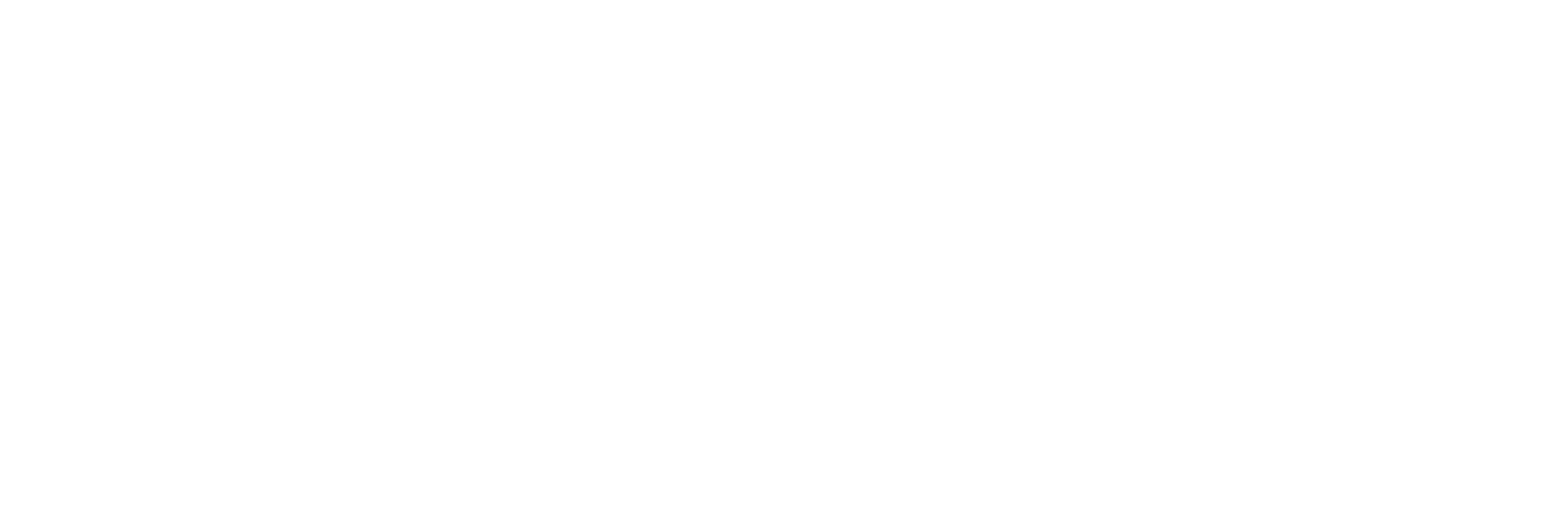
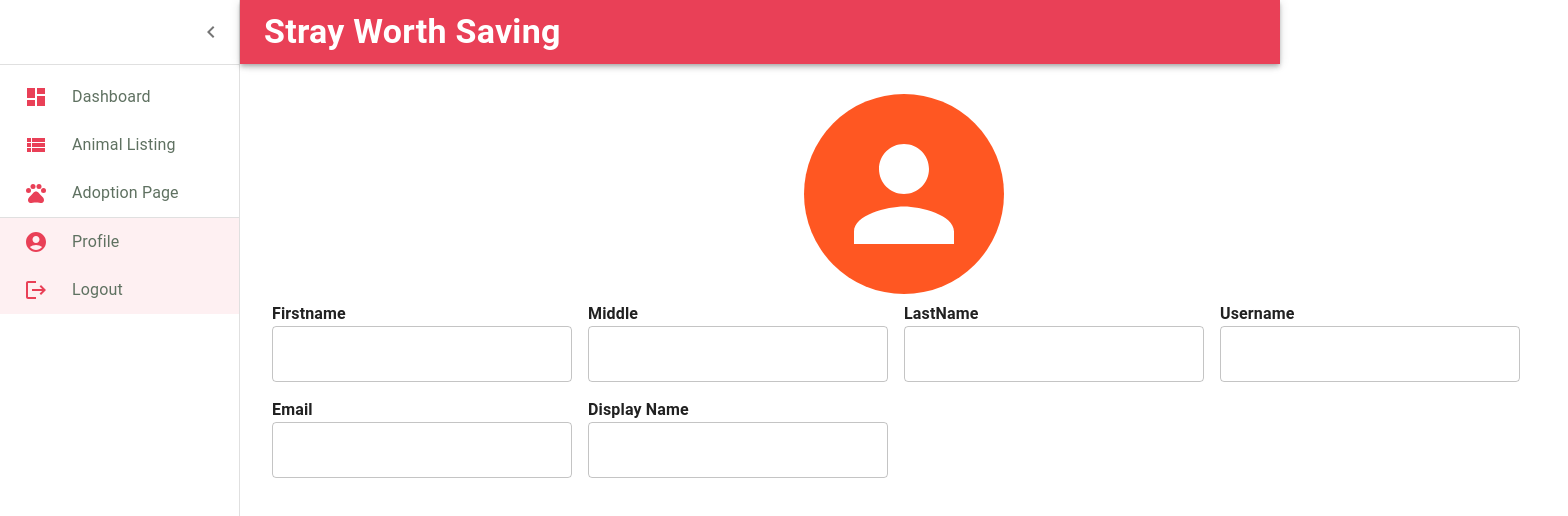
Before and after one commit to DropitupQwerty/reskyut-web-react, a React (Create React App) app: page /profile in a window 1280 px wide. Before the commit this address had no page. Shown: the top 516 px of the page, 1568 px wide, since content can reach past the window. Built offline with nearby package versions, Linux system fonts and the light colour scheme.

Commit message:
Add Navbar Options and porfile page

```diff
--- a/src/App.js
+++ b/src/App.js
@@ -5,6 +5,9 @@
 //pages
 import SignIn from './sign-in';
 import Dashboard from './pages/dashboard';
+import Profile from './pages/profile';
+import AnimalListing from './pages/animal-listing';
+import AdopptionPage from './pages/adoption-page';
 
 import { BrowserRouter as Router, Routes, Route } from 'react-router-dom';
 
@@ -15,6 +18,9 @@
         <Routes>
           <Route path="/" element={<SignIn />}></Route>
           <Route path="/dashboard" element={<Dashboard />}></Route>
+          <Route path="/profile" element={<Profile />}></Route>
+          <Route path="/animallisting" element={<AnimalListing />}></Route>
+          <Route path="/adoptionpage" element={<AdopptionPage />}></Route>
         </Routes>
       </Router>
     </ThemeProvider>
--- a/src/components/shelterAdminLayout.js
+++ b/src/components/shelterAdminLayout.js
@@ -20,6 +20,10 @@
 import ChevronLeftIcon from '@mui/icons-material/ChevronLeft';
 import ChevronRightIcon from '@mui/icons-material/ChevronRight';
 import DashboardIcon from '@mui/icons-material/Dashboard';
+import PetsIcon from '@mui/icons-material/Pets';
+import ViewListIcon from '@mui/icons-material/ViewList';
+import AccountCircleIcon from '@mui/icons-material/AccountCircle';
+import LogoutIcon from '@mui/icons-material/Logout';
 
 const drawerWidth = 240;
 
@@ -88,13 +92,9 @@
   }),
 }));
 
-const settings = ['Account', 'Logout'];
-
 export default function AdminLayoutmd({ children }) {
-  let navigate = useNavigate();
   const theme = useTheme();
   const [open, setOpen] = React.useState(true);
-  const [anchorElUser, setAnchorElUser] = React.useState(null);
 
   const handleDrawerOpen = () => {
     setOpen(true);
@@ -102,14 +102,6 @@
 
   const handleDrawerClose = () => {
     setOpen(false);
-  };
-
-  const handleOpenUserMenu = (event) => {
-    setAnchorElUser(event.currentTarget);
-  };
-
-  const handleCloseUserMenu = (e) => {
-    setAnchorElUser(null);
   };
 
   return (
@@ -147,7 +139,9 @@
           </IconButton>
         </DrawerHeader>
         <Divider />
+
         <List sx={{ flexGrow: 1 }}>
+          {/* Dashboard */}
           <ListItem
             button
             sx={{
@@ -174,10 +168,121 @@
               sx={{ opacity: open ? 1 : 0 }}
             />
           </ListItem>
+          {/* Dashboard */}
+          {/* AnimalListing */}
+          <ListItem
+            button
+            sx={{
+              color: '#5f7161',
+              minHeight: 48,
+              justifyContent: open ? 'initial' : 'center',
+              px: 3,
+            }}
+            component={Link}
+            to="/animallisting"
+            selected={window.location.pathname.includes('/animallisting')}
+          >
+            <ListItemIcon
+              sx={{
+                minWidth: 0,
+                mr: open ? 3 : 'auto',
+                justifyContent: 'center',
+              }}
+            >
+              <ViewListIcon color="primary" />
+            </ListItemIcon>
+            <ListItemText
+              primary="Animal Listing  "
+              sx={{ opacity: open ? 1 : 0 }}
+            />
+          </ListItem>
+          {/* AnimalListing */}
+          {/* Adopption Page */}
 
+          <ListItem
+            button
+            sx={{
+              color: '#5f7161',
+              minHeight: 48,
+              justifyContent: open ? 'initial' : 'center',
+              px: 3,
+            }}
+            component={Link}
+            to="/adoptionpage "
+            selected={window.location.pathname.includes('/adoptionpage')}
+          >
+            <ListItemIcon
+              sx={{
+                minWidth: 0,
+                mr: open ? 3 : 'auto',
+                justifyContent: 'center',
+              }}
+            >
+              <PetsIcon color="primary" />
+            </ListItemIcon>
+            <ListItemText
+              primary="Adoption Page  "
+              sx={{ opacity: open ? 1 : 0 }}
+            />
+          </ListItem>
+          {/* Adopption Page */}
           <Divider />
+          {/* Profile */}
+          <ListItem
+            button
+            sx={{
+              color: '#5f7161',
+              minHeight: 48,
+              justifyContent: open ? 'initial' : 'center',
+              px: 3,
+              flexGrow: '1',
+            }}
+            component={Link}
+            to="/profile "
+            selected={window.location.pathname.includes('/profile')}
+          >
+            <ListItemIcon
+              sx={{
+                minWidth: 0,
+                mr: open ? 3 : 'auto',
+                justifyContent: 'center',
+              }}
+            >
+              <AccountCircleIcon color="primary" />
+            </ListItemIcon>
+            <ListItemText primary="Profile  " sx={{ opacity: open ? 1 : 0 }} />
+          </ListItem>
+          {/* Profile */}
+          {/* Logout */}
+          <ListItem
+            button
+            sx={{
+              color: '#5f7161',
+              minHeight: 48,
+              justifyContent: open ? 'initial' : 'center',
+              px: 3,
+              flexGrow: '1',
+            }}
+            component={Link}
+            to="/profile "
+            selected={window.location.pathname.includes('/profile')}
+          >
+            <ListItemIcon
+              sx={{
+                minWidth: 0,
+                mr: open ? 3 : 'auto',
+                justifyContent: 'center',
+              }}
+            >
+              <LogoutIcon color="primary" />
+            </ListItemIcon>
+            <ListItemText primary="Logout  " sx={{ opacity: open ? 1 : 0 }} />
+          </ListItem>
+
+          {/* Logout */}
         </List>
       </Drawer>
+
       <Box component="main" sx={{ flexGrow: 1, p: 3, marginTop: '50px' }}>
         {children}
       </Box>
--- /dev/null
+++ b/src/pages/adoption-page.js
@@ -0,0 +1,10 @@
+import React from 'react';
+import ShelterAdminLayout from '../components/shelterAdminLayout';
+
+export default function AdopptionPage() {
+  return (
+    <ShelterAdminLayout>
+      <div>adoptionpage</div>
+    </ShelterAdminLayout>
+  );
+}
--- /dev/null
+++ b/src/pages/animal-listing.js
@@ -0,0 +1,10 @@
+import React from 'react';
+import ShelterAdminLayout from '../components/shelterAdminLayout';
+
+export default function AnimalListing() {
+  return (
+    <ShelterAdminLayout>
+      <div>AnimalListing</div>
+    </ShelterAdminLayout>
+  );
+}
--- /dev/null
+++ b/src/pages/profile.js
@@ -0,0 +1,63 @@
+import {
+  Avatar,
+  FormControl,
+  Stack,
+  TextField,
+  Typography,
+} from '@mui/material';
+import React from 'react';
+import ShelterAdminLayout from '../components/shelterAdminLayout';
+import { deepOrange } from '@mui/material/colors';
+import { Box } from '@mui/system';
+
+export default function Profile() {
+  return (
+    <ShelterAdminLayout>
+      <Box>
+        <Stack
+          direction="row"
+          justifyContent="center"
+          sx={{ width: '100vw', marginTop: '20px' }}
+          spacing={2}
+        >
+          <Avatar
+            sx={{ bgcolor: deepOrange[500], height: '200px', width: '200px' }}
+          ></Avatar>
+        </Stack>
+        <Box id="Form Container">
+          <FormControl sx={{ m: 1, width: '300px' }}>
+            <Typography sx={{ fontWeight: 'bold' }}> Firstname</Typography>
+
+            <TextField inputProps={{ readOnly: true }} />
+          </FormControl>
+          <FormControl sx={{ m: 1, width: '300px' }}>
+            <Typography sx={{ fontWeight: 'bold' }}> Middle</Typography>
+
+            <TextField inputProps={{ readOnly: true }} />
+          </FormControl>
+          <FormControl sx={{ m: 1, width: '300px' }}>
+            <Typography sx={{ fontWeight: 'bold' }}> LastName</Typography>
+
+            <TextField inputProps={{ readOnly: true }} />
+          </FormControl>
+
+          <FormControl sx={{ m: 1, width: '300px' }}>
+            <Typography sx={{ fontWeight: 'bold' }}> Username</Typography>
+
+            <TextField inputProps={{ readOnly: true }} />
+          </FormControl>
+          <FormControl sx={{ m: 1, width: '300px' }}>
+            <Typography sx={{ fontWeight: 'bold' }}> Email</Typography>
+
+            <TextField inputProps={{ readOnly: true }} />
+          </FormControl>
+          <FormControl sx={{ m: 1, width: '300px' }}>
+            <Typography sx={{ fontWeight: 'bold' }}> Display Name </Typography>
+
+            <TextField inputProps={{ readOnly: true }} />
+          </FormControl>
+        </Box>
+      </Box>
+    </ShelterAdminLayout>
+  );
+}
```
